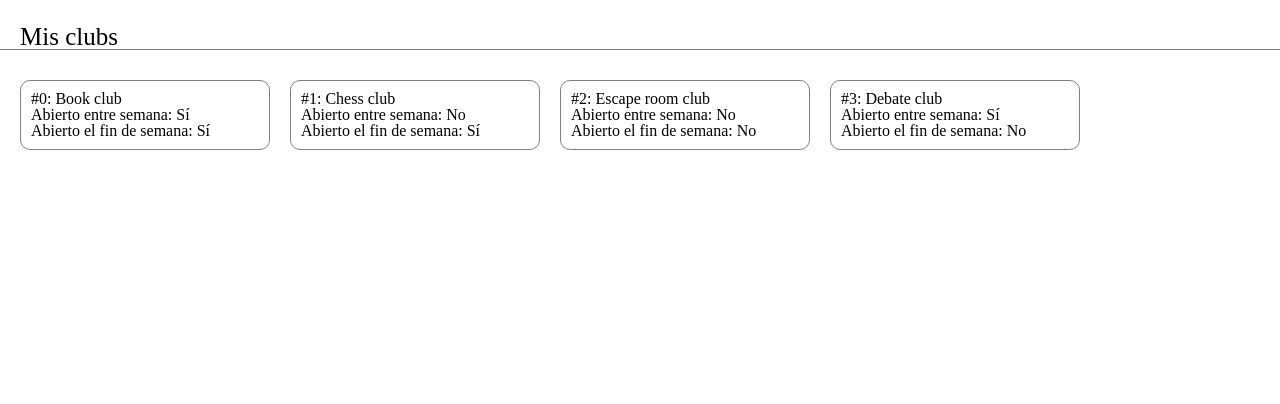
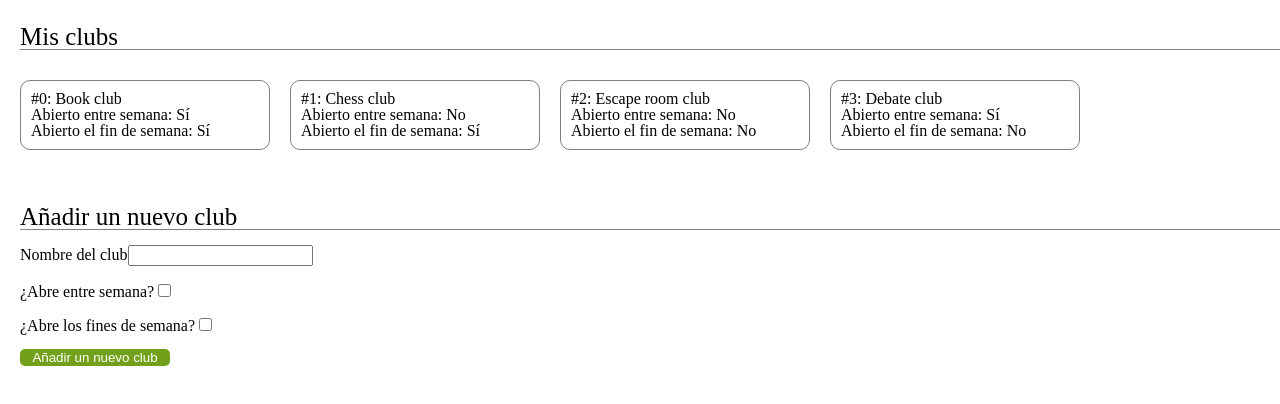
Before and after one commit to Adalab/modulo-3-evaluacion-intermedia-anamontegrifo, a React app: page / in a window 1280 px wide. Built offline with nearby package versions, Linux system fonts and the light colour scheme.

Commit message:
add new club function

```diff
--- a/src/components/App.js
+++ b/src/components/App.js
@@ -5,6 +5,21 @@ import initialClubs from '../data/clubs.json';
 function App() {
 	const [clubsList, setClubsList] = useState(initialClubs);
 
+	const [newName, setNewName] = useState('');
+	const [newWeek, setNewWeek] = useState(false);
+	const [newWeekend, setNewWeekend] = useState(false);
+
+	const handleAddNewName = (event) => {
+		setNewName(event.currentTarget.value);
+	};
+
+	const handleAddNewWeek = (event) => {
+		setNewWeek(event.currentTarget.checked);
+	};
+
+	const handleAddNewWeekend = (event) => {
+		setNewWeekend(event.currentTarget.checked);
+	};
 	const htmlClubsList = () => {
 		return clubsList.map((oneClub, index) => {
 			return (
@@ -21,6 +36,21 @@ function App() {
 		});
 	};
 
+	const handleClick = (event) => {
+		event.preventDefault();
+		const newClub = {
+			name: newName,
+			openOnWeekdays: newWeek,
+			openOnWeekend: newWeekend,
+		};
+
+		setClubsList([...clubsList, newClub]);
+
+		setNewName('');
+		setNewWeek(false);
+		setNewWeekend(false);
+	};
+
 	const handleSubmit = (event) => {
 		event.preventDefault();
 	};
@@ -33,7 +63,48 @@ function App() {
 			<main className="main">
 				<ul className="clubsList">{htmlClubsList()}</ul>
 
-				<form onSubmit={handleSubmit}></form>
+				<form className="form" onSubmit={handleSubmit}>
+					<header className="header">
+						<h2 className="header__title">Añadir un nuevo club</h2>
+					</header>
+					<label htmlFor="name">
+						Nombre del club
+						<input
+							type="text"
+							name="name"
+							id="name"
+							onChange={handleAddNewName}
+							value={newName}
+						/>
+					</label>
+
+					<label htmlFor="week">
+						¿Abre entre semana?
+						<input
+							type="checkbox"
+							name="week"
+							id="week"
+							onChange={handleAddNewWeek}
+							checked={newWeek}
+						/>
+					</label>
+					<label htmlFor="weekend">
+						¿Abre los fines de semana?
+						<input
+							type="checkbox"
+							name="weekend"
+							id="weekend"
+							onChange={handleAddNewWeekend}
+							checked={newWeekend}
+						/>
+					</label>
+					<input
+						onClick={handleClick}
+						type="submit"
+						value="Añadir un nuevo club"
+						className="form__btn"
+					/>
+				</form>
 			</main>
 		</div>
 	);
--- a/src/styles/layout/header.scss
+++ b/src/styles/layout/header.scss
@@ -1,10 +1,13 @@
+body {
+	margin: 0 20px;;
+}
 .header {
 	display: flex;
+	width: 100vw;
 	height: 50px;
 	border-bottom: 1px solid grey;
-	padding: 0 20px;
+	font-size: 25px;
 	&__title {
-		font-size: 25px;
-		align-self:flex-end;
+				align-self:flex-end;
 	}
 }
--- a/src/styles/layout/main.scss
+++ b/src/styles/layout/main.scss
@@ -5,7 +5,7 @@
 	row-gap: 20px;
 	justify-content: flex-start;
 	align-content: flex-start;
-	padding: 30px 20px;
+	margin: 30px 0;
 	&__item {
 		width: 250px;
 		border: 1px solid grey;
@@ -14,3 +14,17 @@
 
 	}
 }
+
+.form {
+	display: flex;
+	flex-direction: column;
+	row-gap: 15px;
+	&__btn {
+		width: 150px;
+		color: white;
+		background-color: rgb(115, 160, 26);
+		border: none;
+		border-radius: 5px;
+	}
+
+}
```
